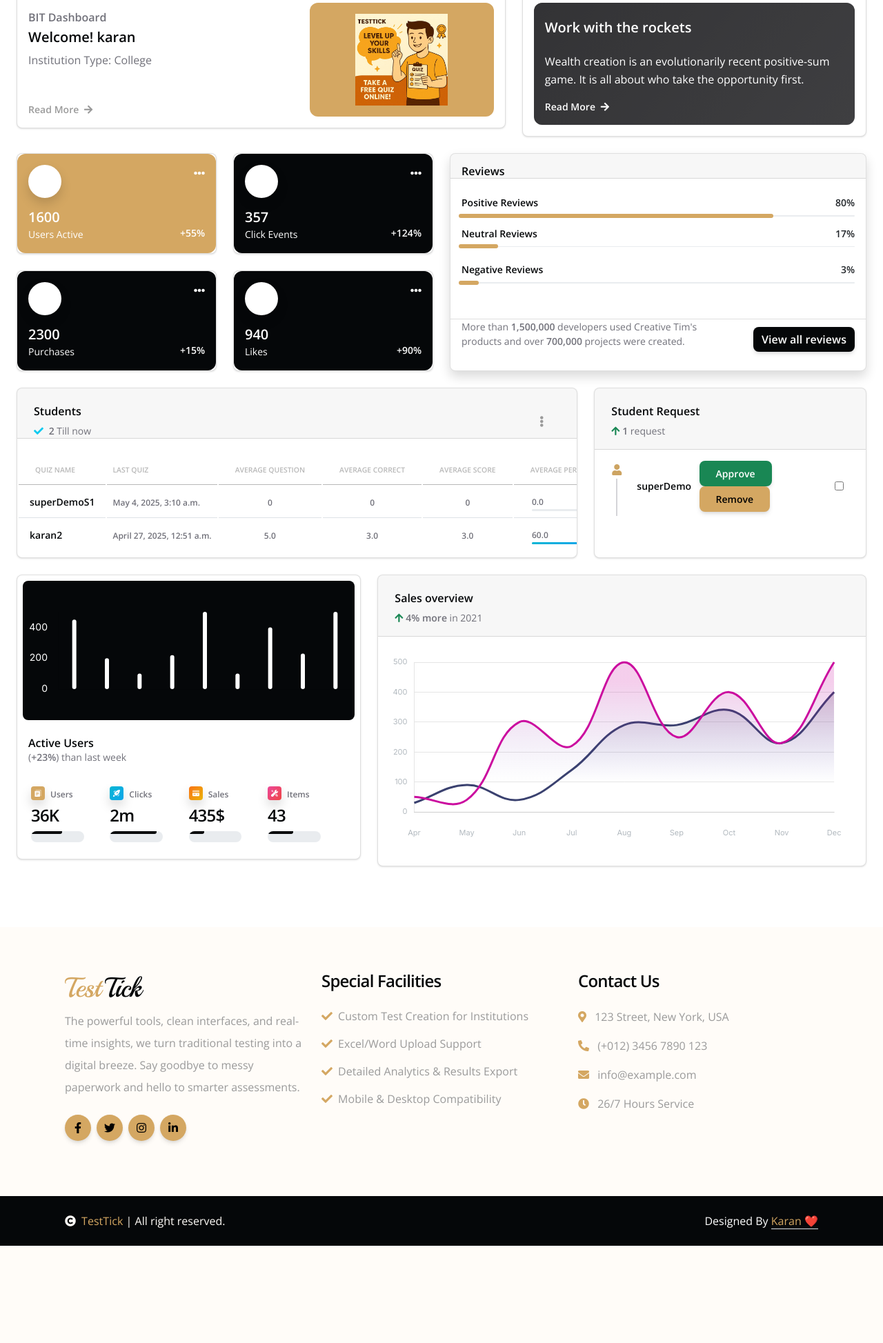
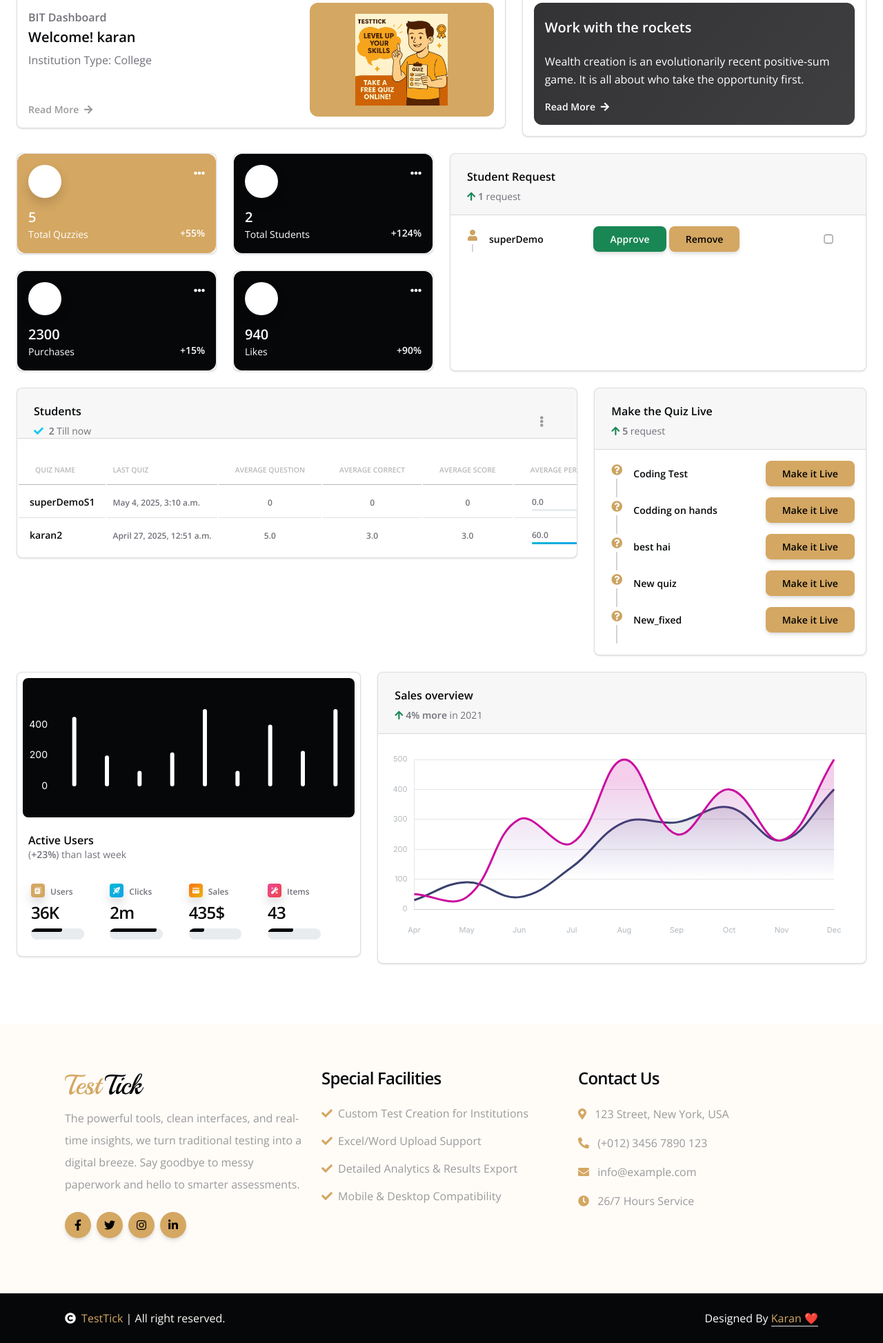
Before and after one commit to Kode-with-Karan/TestTick, a Django app: page /dashboard/institution/ in a window 1280 px wide. Shown: the part 168-2115 px from the top of the page at 69% size. Before the commit the page ends 1974 px from the top, so only its background shows below. Run offline with Django 5.2, Linux system fonts and the light colour scheme; a user stored in the database is signed in; data comes from the database, SQL or seed files in the repository; both versions use the stored data as it was after the commit; some libraries are stand-ins or nearby versions; some web fonts are replaced; grey boxes are pictures that could not be loaded.

Commit message:
Adding the option to make the live quiz in the institution dashboard

```diff
--- a/dashboard/templates/dashboard/institution_dashboard.html
+++ b/dashboard/templates/dashboard/institution_dashboard.html
@@ -71,9 +71,9 @@
                     <i class="ni ni-circle-08 text-dark text-gradient text-lg opacity-10" aria-hidden="true"></i>
                   </div>
                   <h5 class="text-white font-weight-bolder mb-0 mt-3">
-                    1600
+                    {{quizzies.count}}
                   </h5>
-                  <span class="text-white text-sm">Users Active</span>
+                  <span class="text-white text-sm">Total Quzzies</span>
                 </div>
                 <div class="col-4">
                   <div class="dropdown text-end mb-6">
@@ -103,9 +103,9 @@
                     <i class="ni ni-active-40 text-dark text-gradient text-lg opacity-10" aria-hidden="true"></i>
                   </div>
                   <h5 class="text-white font-weight-bolder mb-0 mt-3">
-                    357
+                    {{students.count}}
                   </h5>
-                  <span class="text-white text-sm">Click Events</span>
+                  <span class="text-white text-sm">Total Students</span>
                 </div>
                 <div class="col-4">
                   <div class="dropstart text-end mb-6">
@@ -193,7 +193,7 @@
         </div>
       </div>
     </div>
-    <div class="col-lg-6 col-12 mt-4 mt-lg-0">
+    <!-- <div class="col-lg-6 col-12 mt-4 mt-lg-0">
       <div class="card shadow h-100">
         <div class="card-header pb-0 p-3">
           <h6 class="mb-0">Reviews</h6>
@@ -253,6 +253,95 @@
           </div>
           <div class="w-40 text-end">
             <a class="btn btn-dark mb-0 text-end" href="javascript:;">View all reviews</a>
+          </div>
+        </div>
+      </div>
+    </div> -->
+    <div class="col-lg-6 col-12 mt-4 mt-lg-0">
+      <div class="card h-100">
+        <div class="card-header pb-0">
+          <h6>Student Request</h6>
+          <p class="text-sm">
+            <i class="fa fa-arrow-up text-success" aria-hidden="true"></i>
+            <span class="font-weight-bold">{{students_request.count}}</span> request
+          </p>
+        </div>
+        <div class="card-body p-3">
+          <div class="timeline timeline-one-side">
+            {% for request in students_request %}
+            <div class="timeline-block mb-3 student-row" data-id="{{ request.id }}">
+              <span class="timeline-step">
+                <i class="fa fa-user" style="color: #cda462;"></i>
+              </span>
+              <div style="display: flex;justify-content: space-between;align-items: center; margin-left: 40px;">
+                <h6 class="text-dark text-sm font-weight-bold mb-0" style="flex: 2">{{request.user}}</h6>
+                <div style="flex: 4">
+                  <a
+                    class="btn btn-success approve-btn py-2 px-4 d-xl-inline-block text-sm" style="margin: 0;">Approve</a>
+                  <a
+                    class="btn btn-primary remove-btn py-2 px-4 d-xl-inline-block text-sm" style="margin: 0;">Remove</a>
+                </div>
+                <input type="checkbox" name="" id="" style="flex: 1">
+                <!-- <p class="text-secondary font-weight-bold text-xs mt-1 mb-0">Read {% if noti.read %} <i
+                    class="fa fa-check text-success" aria-hidden="true"></i> {% else %} <i
+                    class="fa fa-times text-danger" aria-hidden="true"></i> {% endif %}</p> -->
+              </div>
+            </div>
+            {% endfor %}
+            <!-- <div class="timeline-block mb-3">
+                    <span class="timeline-step">
+                      <i class="ni ni-bell-55 text-success text-gradient"></i>
+                    </span>
+                    <div class="timeline-content">
+                      <h6 class="text-dark text-sm font-weight-bold mb-0">$2400, Design changes</h6>
+                      <p class="text-secondary font-weight-bold text-xs mt-1 mb-0">22 DEC 7:20 PM</p>
+                    </div>
+                  </div>
+                  <div class="timeline-block mb-3">
+                    <span class="timeline-step">
+                      <i class="ni ni-html5 text-danger text-gradient"></i>
+                    </span>
+                    <div class="timeline-content">
+                      <h6 class="text-dark text-sm font-weight-bold mb-0">New order #1832412</h6>
+                      <p class="text-secondary font-weight-bold text-xs mt-1 mb-0">21 DEC 11 PM</p>
+                    </div>
+                  </div>
+                  <div class="timeline-block mb-3">
+                    <span class="timeline-step">
+                      <i class="ni ni-cart text-info text-gradient"></i>
+                    </span>
+                    <div class="timeline-content">
+                      <h6 class="text-dark text-sm font-weight-bold mb-0">Server payments for April</h6>
+                      <p class="text-secondary font-weight-bold text-xs mt-1 mb-0">21 DEC 9:34 PM</p>
+                    </div>
+                  </div>
+                  <div class="timeline-block mb-3">
+                    <span class="timeline-step">
+                      <i class="ni ni-credit-card text-warning text-gradient"></i>
+                    </span>
+                    <div class="timeline-content">
+                      <h6 class="text-dark text-sm font-weight-bold mb-0">New card added for order #4395133</h6>
+                      <p class="text-secondary font-weight-bold text-xs mt-1 mb-0">20 DEC 2:20 AM</p>
+                    </div>
+                  </div>
+                  <div class="timeline-block mb-3">
+                    <span class="timeline-step">
+                      <i class="ni ni-key-25 text-primary text-gradient"></i>
+                    </span>
+                    <div class="timeline-content">
+                      <h6 class="text-dark text-sm font-weight-bold mb-0">Unlock packages for development</h6>
+                      <p class="text-secondary font-weight-bold text-xs mt-1 mb-0">18 DEC 4:54 AM</p>
+                    </div>
+                  </div>
+                  <div class="timeline-block">
+                    <span class="timeline-step">
+                      <i class="ni ni-money-coins text-dark text-gradient"></i>
+                    </span>
+                    <div class="timeline-content">
+                      <h6 class="text-dark text-sm font-weight-bold mb-0">New order #9583120</h6>
+                      <p class="text-secondary font-weight-bold text-xs mt-1 mb-0">17 DEC</p>
+                    </div>
+                  </div> -->
           </div>
         </div>
       </div>
@@ -579,31 +668,26 @@
         </div>
       </div>
     </div>
+
     <div class="col-lg-4 col-md-6">
       <div class="card h-100">
         <div class="card-header pb-0">
-          <h6>Student Request</h6>
+          <h6>Make the Quiz Live</h6>
           <p class="text-sm">
             <i class="fa fa-arrow-up text-success" aria-hidden="true"></i>
-            <span class="font-weight-bold">{{students_request.count}}</span> request
+            <span class="font-weight-bold">{{quizzies.count}}</span> request
           </p>
         </div>
         <div class="card-body p-3">
-          <div class="timeline timeline-one-side">
-            {% for request in students_request %}
+          <div class="timeline timeline-one-side" style="overflow: hidden;">
+            {% for quiz in quizzies %}
             <div class="timeline-block mb-3 student-row" data-id="{{ request.id }}">
               <span class="timeline-step">
-                <i class="fa fa-user" style="color: #cda462;"></i>
+                <i class="fa fa-question-circle" style="color: #cda462;"></i>
               </span>
-              <div class="timeline-content "  style="display: flex;justify-content: space-between;align-items: center;">
-                <h6 class="text-dark text-sm font-weight-bold mb-0" style="flex: 2">{{request.user}}</h6>
-                <div style="flex: 4">
-                  <a
-                    class="btn btn-success approve-btn py-2 px-4 d-xl-inline-block text-sm" style="margin: 0;">Approve</a>
-                  <a
-                    class="btn btn-primary remove-btn py-2 px-4 d-xl-inline-block text-sm" style="margin: 0;">Remove</a>
-                </div>
-                <input type="checkbox" name="" id="" style="flex: 1">
+              <div style="display: flex;justify-content: space-between;align-items: center;margin-left: 40px;">
+                <h6 class="text-dark text-sm font-weight-bold mb-0">{{quiz.title}}</h6>
+                <a href="{% url 'show_live_quiz_student' session_id quiz.id %}" class="btn btn-primary py-2 px-4 d-xl-inline-block text-sm" style="margin: 0;">Make it Live</a>
                 <!-- <p class="text-secondary font-weight-bold text-xs mt-1 mb-0">Read {% if noti.read %} <i
                     class="fa fa-check text-success" aria-hidden="true"></i> {% else %} <i
                     class="fa fa-times text-danger" aria-hidden="true"></i> {% endif %}</p> -->
--- a/dashboard/views.py
+++ b/dashboard/views.py
@@ -7,6 +7,7 @@ from institutions.models import Institution, Student
 from django.contrib.auth.decorators import login_required
 from results.models import TestSummary
 from users.models import Notification
+from quiz.models import Quiz,QuizSession
 from django.db.models import Avg
 
 
@@ -47,7 +48,7 @@ def remove_student(request, student_id):
 def institution_dashboard(request):
     institution =Institution.objects.filter(user=request.user).first()
     students = Student.objects.filter(institution=institution, is_approved = True)
-    # testSummaries = TestSummary.objects.filter(institution=institution)
+    quizzies = Quiz.objects.filter(institution=institution)
     students_request = Student.objects.filter(institution=institution, is_approved = False, is_removed = False)
 
     for student in students:
@@ -72,4 +73,14 @@ def institution_dashboard(request):
             student.save()
 
 
-    return render(request, 'dashboard/institution_dashboard.html', {'institution': institution, 'students':students, 'students_request':students_request})
+    last_quiz_session = QuizSession.objects.latest('id')
+
+
+
+    return render(request, 'dashboard/institution_dashboard.html',
+                  {'institution': institution,
+                   'students':students,
+                   'students_request':students_request,
+                   'quizzies':quizzies,
+                   'session_id': int(last_quiz_session.id)+1
+                   })
```
Also changed, not shown: db.sqlite3.
